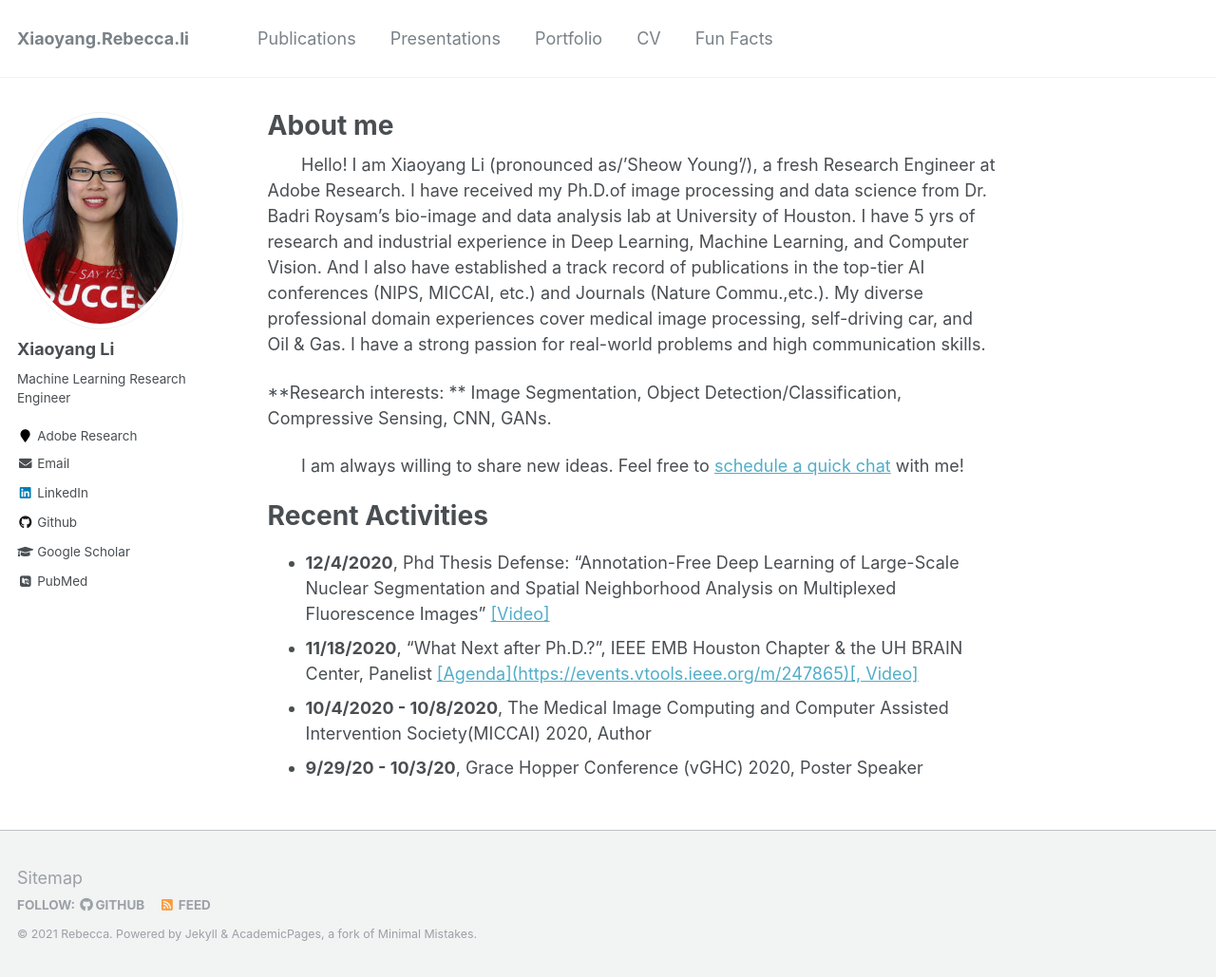
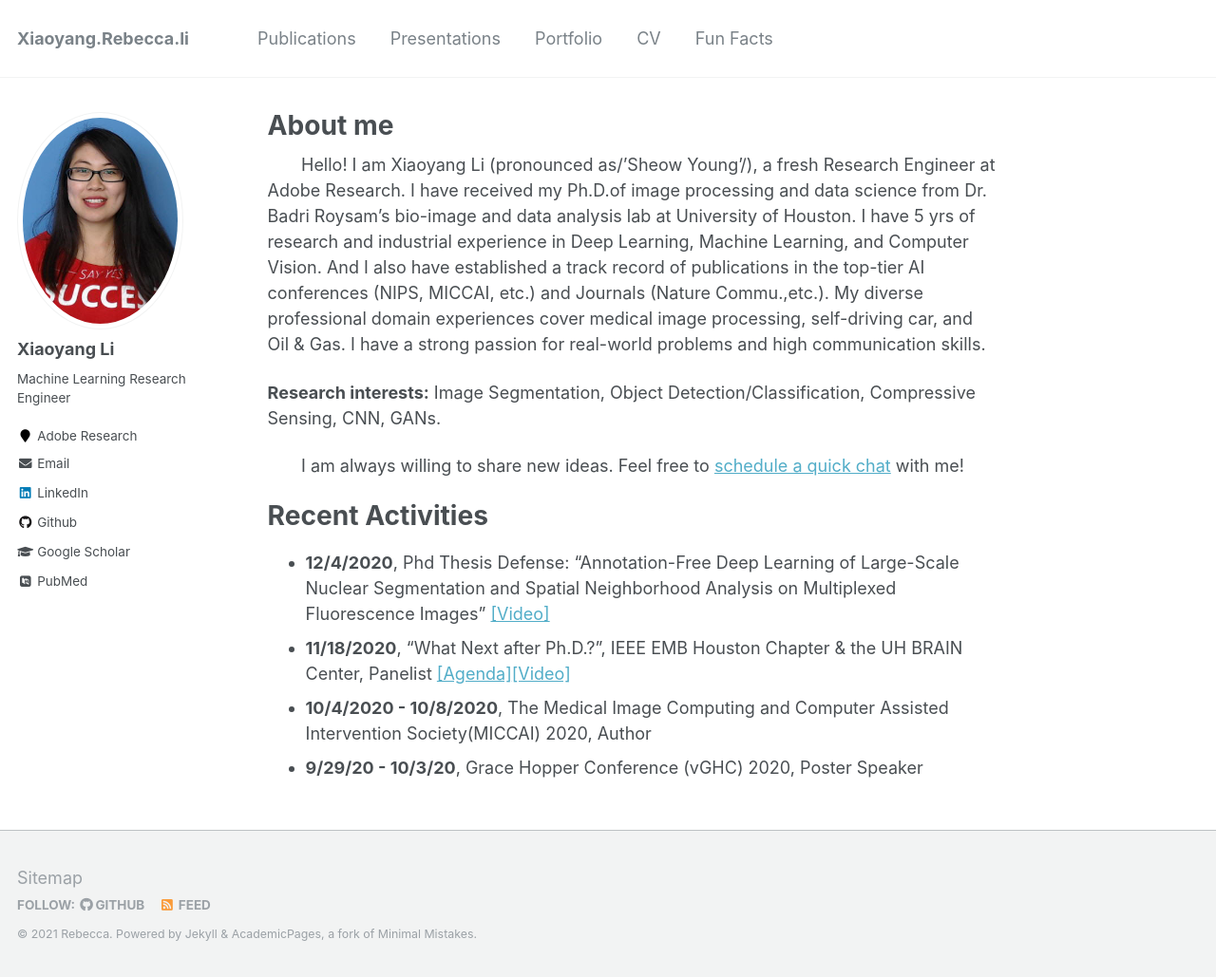
Before and after one commit to Xiaoyang-Rebecca/xiaoyang-rebecca.github.io, a Jekyll site: the page built from _pages/about.md, in a window 1280 px wide and 1029 px high. Shown: the whole window at 95% size. Built offline with Jekyll 4.4.1, drawn with Linux system fonts in a browser that asks for light colours; some web fonts are replaced.

Commit message:
Update about.md

```diff
--- a/_pages/about.md
+++ b/_pages/about.md
@@ -22,7 +22,7 @@ redirect_from:
 ###  &nbsp; -->
 &nbsp;&nbsp;&nbsp;&nbsp;&nbsp;&nbsp; Hello! I am Xiaoyang Li (pronounced as/’Sheow Young'/), a fresh Research Engineer at Adobe Research. I have received my Ph.D.of image processing and data science from Dr. Badri Roysam's bio-image and data analysis lab at University of Houston. I have 5 yrs of research and industrial experience in Deep Learning, Machine Learning, and Computer Vision. And I also have established a track record of publications in the top-tier AI conferences (NIPS, MICCAI, etc.) and Journals (Nature Commu.,etc.). My diverse professional domain experiences cover medical image processing, self-driving car, and Oil & Gas. I have a strong passion for real-world problems and high communication skills.
 
-**Research interests: ** Image Segmentation, Object Detection/Classification, Compressive Sensing, CNN, GANs.
+**Research interests:** Image Segmentation, Object Detection/Classification, Compressive Sensing, CNN, GANs.
 
 &nbsp;&nbsp;&nbsp;&nbsp;&nbsp;&nbsp; I am always willing to share new ideas. Feel free to [schedule a quick chat](https://calendly.com/s/o5uKjHE9) with me!
 
@@ -31,7 +31,7 @@ redirect_from:
 Recent Activities
 ======
 - **12/4/2020**, Phd Thesis Defense: "Annotation-Free Deep Learning of Large-Scale Nuclear Segmentation and Spatial Neighborhood Analysis on Multiplexed Fluorescence Images" [[Video]](https://www.youtube.com/watch?v=ECe_hakE6w8)
-- **11/18/2020**, "What Next after Ph.D.?", IEEE EMB Houston Chapter & the UH BRAIN Center, Panelist [[Agenda](https://events.vtools.ieee.org/m/247865)[, Video]](https://www.youtube.com/watch?v=bPFMW-IGGlA&feature=youtu.be&t=8)
+- **11/18/2020**, "What Next after Ph.D.?", IEEE EMB Houston Chapter & the UH BRAIN Center, Panelist [[Agenda]](https://events.vtools.ieee.org/m/247865)[[Video]](https://www.youtube.com/watch?v=bPFMW-IGGlA&feature=youtu.be&t=8)
 - **10/4/2020 - 10/8/2020**, The Medical Image Computing and Computer Assisted Intervention Society(MICCAI) 2020, Author
 - **9/29/20 - 10/3/20**, Grace Hopper Conference (vGHC) 2020, Poster Speaker
 
```
